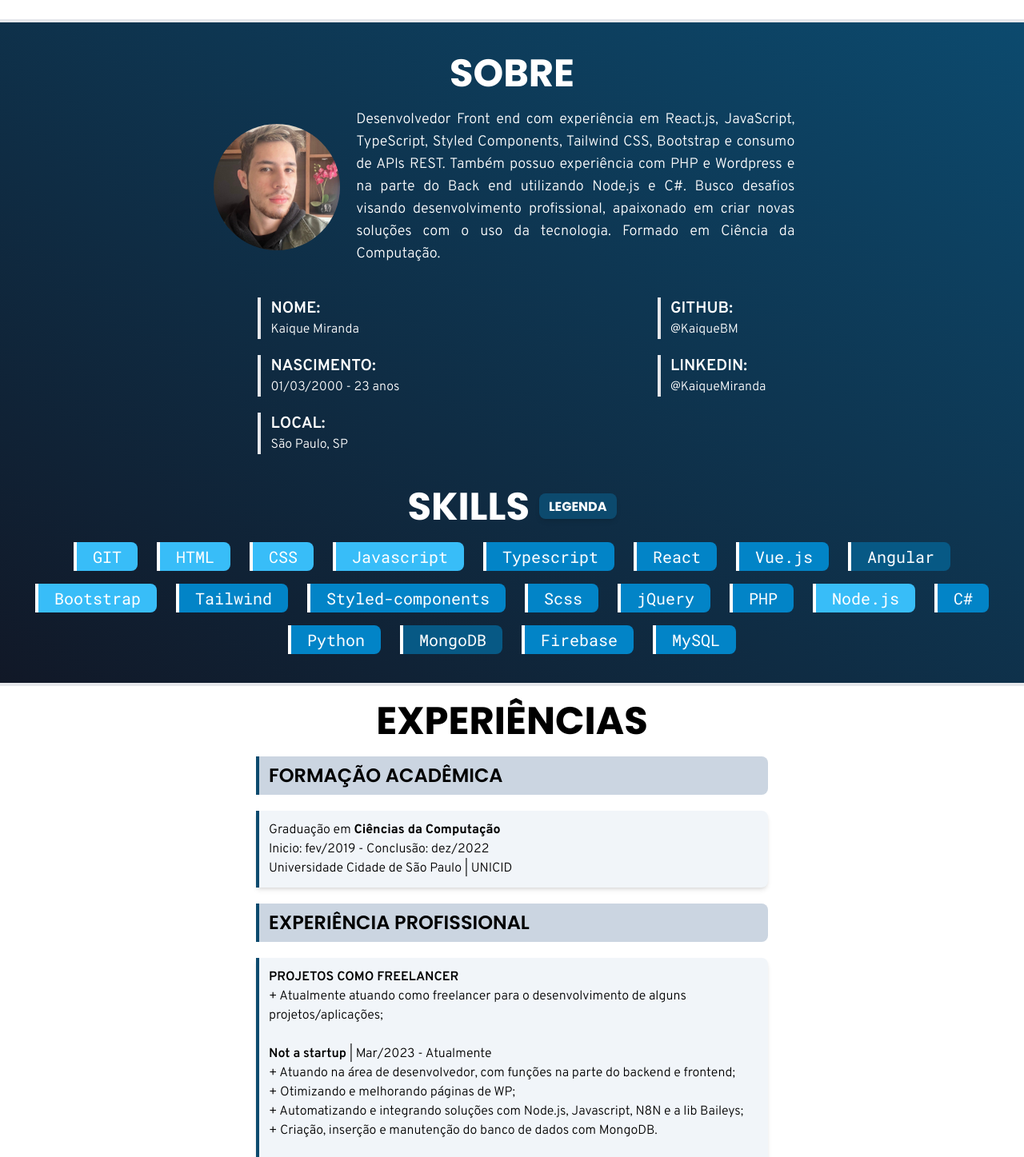
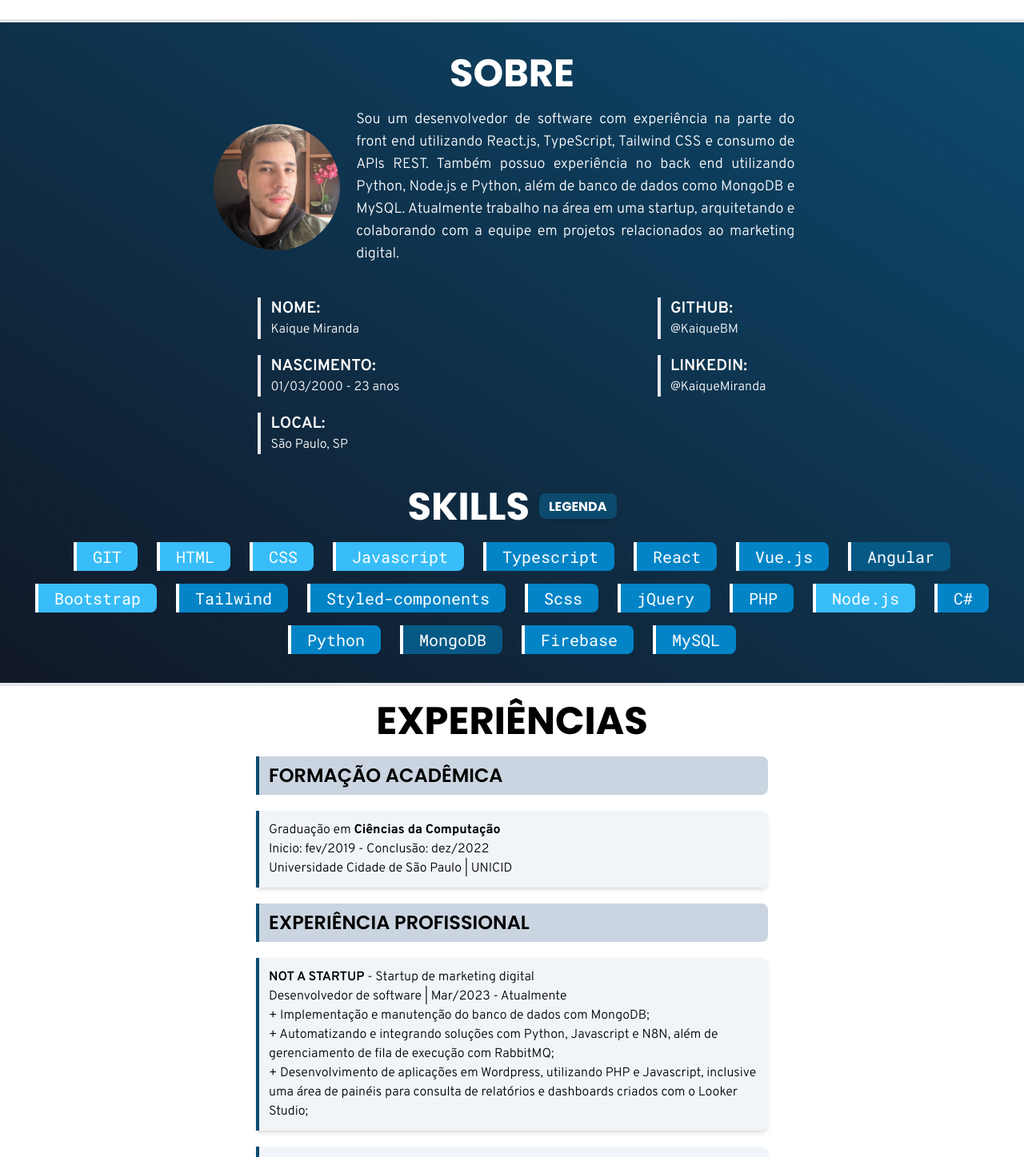
Before and after one commit to KaiqueBM/Kaique-Portfolio, a React (Vite) app: page / in a window 1280 px wide. Shown: the part 820-2267 px from the top of the page at 80% size. Built offline with nearby package versions, Linux system fonts and the light colour scheme.

Commit message:
feat: Atualizado informações de experiência, curso, sobre e CV

```diff
--- a/src/components/Cursos.tsx
+++ b/src/components/Cursos.tsx
@@ -6,24 +6,36 @@ const Cursos = () => {
       </div>
 
       <div className="flex flex-col justify-center items-center">
-
-
         <div className="text-left text-2xl text-black bg-slate-300 lg:w-6/12 w-11/12 pl-3 pr-3  pt-2 pb-2 rounded-r-lg  border-l-4 border-sky-900 font-poppins font-semibold uppercase">
           Cursos e certificados
         </div>
 
         <div className="font-overpass font-light bg-slate-100 border-l-4 border-sky-900 p-3 mt-5 mb-5 lg:w-6/12 w-11/12 rounded-r-lg shadow-md hover:bg-sky-900 hover:text-white hover:border-slate-100 transition duration-500">
           <div>
-            <span className="font-semibold">
-              Curso de VUE 3
-            </span>
-            - Youtube (Matheus Battisti - Hora de codar)
+            <span className="font-semibold">7° Workshop Outsystems</span>- Sys
+            manager
+          </div>
+          <div>Mai/2023 - Mai/2023</div>
+          <div>+ Conceitos de Outsystem;</div>
+          <div>+ Service studio, estruturas, entidades e atributos;</div>
+          <div>+ Aggregates, expressions, banco de dados e funções;</div>
+        </div>
+
+        <div className="font-overpass font-light bg-slate-100 border-l-4 border-sky-900 p-3 mb-5 lg:w-6/12 w-11/12 rounded-r-lg shadow-md hover:bg-sky-900 hover:text-white hover:border-slate-100 transition duration-500">
+          <div>
+            <span className="font-semibold">Curso de VUE 3</span>- Youtube
+            (Matheus Battisti - Hora de codar)
           </div>
           <div>Jan/2023 - jan/2023</div>
           <div>+ Conceitos de Vue.js;</div>
           <div>+ Inputs, data binding e criação de componentes;</div>
-          <div>+ Lifecycle hooks, hierarquia de componentes, diretivas, atributos dinâmicos, métodos, CSS scoped e global, eventos, prop, emit e mais;</div>
-          <div>+ Criação de API com JSON server e implementação do Vue Router.</div>
+          <div>
+            + Lifecycle hooks, hierarquia de componentes, diretivas, atributos
+            dinâmicos, métodos, CSS scoped e global, eventos, prop, emit e mais;
+          </div>
+          <div>
+            + Criação de API com JSON server e implementação do Vue Router.
+          </div>
         </div>
 
         <div className="font-overpass font-light bg-slate-100 border-l-4 border-sky-900 p-3 mb-5 lg:w-6/12 w-11/12 rounded-r-lg shadow-md hover:bg-sky-900 hover:text-white hover:border-slate-100 transition duration-500">
@@ -36,9 +48,18 @@ const Cursos = () => {
           <div>Ago/2022 - nov/2022</div>
           <div>+ Estrutura de um tema wordpress;</div>
           <div>+ O loop do Wordpress e explorando a classe WP_Query;</div>
-          <div>+ Criação de templates de páginas, página de blog, de pesquisa e mais;</div>
-          <div>+ Template parts, theme customizer e internacionalização/localização do tema;</div>
-          <div>+ Melhores práticas de segurança, migração do servidor e WP com docker.</div>
+          <div>
+            + Criação de templates de páginas, página de blog, de pesquisa e
+            mais;
+          </div>
+          <div>
+            + Template parts, theme customizer e internacionalização/localização
+            do tema;
+          </div>
+          <div>
+            + Melhores práticas de segurança, migração do servidor e WP com
+            docker.
+          </div>
         </div>
 
         <div className="font-overpass font-light bg-slate-100 border-l-4 border-sky-900 p-3 mb-5 lg:w-6/12 w-11/12 rounded-r-lg shadow-md hover:bg-sky-900 hover:text-white hover:border-slate-100 transition duration-500">
@@ -49,13 +70,24 @@ const Cursos = () => {
             - ProgramadorBR
           </div>
           <div>Jan/2022 - set/2022</div>
-          <div>+ Criar sites com as melhores práticas com HTML, CSS e Javascript;</div>
-          <div>+ Utilização de bibliotecas para mais agilidade como Bootstrap e JQuery;</div>
-          <div>+ Dominando a criação de aplicativos web com o React e Redux;</div>
-          <div>+ Criação de sistemas web dinâmicos e complexos que rodam no backend com Node.Js e desenvolvimento de aplicações REST;</div>
-          <div>+ Desenvolvimento de banco de dados utilizando Firebase e MongoDB.</div>
+          <div>
+            + Criar sites com as melhores práticas com HTML, CSS e Javascript;
+          </div>
+          <div>
+            + Utilização de bibliotecas para mais agilidade como Bootstrap e
+            JQuery;
+          </div>
+          <div>
+            + Dominando a criação de aplicativos web com o React e Redux;
+          </div>
+          <div>
+            + Criação de sistemas web dinâmicos e complexos que rodam no backend
+            com Node.Js e desenvolvimento de aplicações REST;
+          </div>
+          <div>
+            + Desenvolvimento de banco de dados utilizando Firebase e MongoDB.
+          </div>
         </div>
-
 
         <div className="font-overpass font-light bg-slate-100 border-l-4 border-sky-900 p-3 mb-5 lg:w-6/12 w-11/12 rounded-r-lg shadow-md hover:bg-sky-900 hover:text-white hover:border-slate-100 transition duration-500">
           <div>
@@ -66,30 +98,39 @@ const Cursos = () => {
           </div>
           <div>Ago/2022 - set/2022</div>
           <div>+ Práticas de modelagem de dados com Python;</div>
-          <div>+ Criação de tabelas e gráficos utilizando bibliotecas como Matplotlib, Seaborn e Pandas;</div>
-          <div>+ Conceitos e primeiros passos de inteligencia artificial em Python com Scikit-learn</div>
+          <div>
+            + Criação de tabelas e gráficos utilizando bibliotecas como
+            Matplotlib, Seaborn e Pandas;
+          </div>
+          <div>
+            + Conceitos e primeiros passos de inteligencia artificial em Python
+            com Scikit-learn
+          </div>
         </div>
 
         <div className="font-overpass font-light bg-slate-100 border-l-4 border-sky-900 p-3 mb-5 lg:w-6/12 w-11/12 rounded-r-lg shadow-md hover:bg-sky-900 hover:text-white hover:border-slate-100 transition duration-500">
           <div>
-            <span className="font-semibold">
-              Curso de git e github
-            </span>
-            - uDemy (Willian Justen de Vasconcellos)
+            <span className="font-semibold">Curso de git e github</span>- uDemy
+            (Willian Justen de Vasconcellos)
           </div>
           <div>Mai/2022 - mai/2022</div>
           <div>+ Conceitos de git, controle de versão e ciclo de vida</div>
-          <div>+ Fazendo commits, visualizando logs e diffs, clonando repositórios e fork;</div>
-          <div>+ Ramificação (branch), git stash, revert e conceitos avançados.</div>
+          <div>
+            + Fazendo commits, visualizando logs e diffs, clonando repositórios
+            e fork;
+          </div>
+          <div>
+            + Ramificação (branch), git stash, revert e conceitos avançados.
+          </div>
         </div>
-
 
         <div className="font-overpass font-light bg-slate-100 border-l-4 border-sky-900 p-3 mb-5 lg:w-6/12 w-11/12 rounded-r-lg shadow-md hover:bg-sky-900 hover:text-white hover:border-slate-100 transition duration-500">
           <div>
             <span className="font-semibold">
               Aprenda do ZERO a fazer software
             </span>
-            - EuCodo (curso ainda está sendo produzido sempre com novos conteúdos)
+            - EuCodo (curso ainda está sendo produzido sempre com novos
+            conteúdos)
           </div>
           <div>Fev/2023 - atualmente</div>
           <div>+ Dominando o C# e .NET;</div>
@@ -98,9 +139,6 @@ const Cursos = () => {
           <div>+ Construindo relatórios elegantes com PowerBI.</div>
         </div>
       </div>
-
-
-
     </div>
   );
 };
--- a/src/components/Experiencias.tsx
+++ b/src/components/Experiencias.tsx
@@ -25,32 +25,19 @@ const Experiencias = () => {
 
         <div className="font-overpass font-light bg-slate-100 border-l-4 border-sky-900 p-3 mt-5 mb-5 lg:w-6/12 w-11/12 rounded-r-lg shadow-md hover:bg-sky-900 hover:text-white hover:border-slate-100 transition duration-500">
           <div>
-            <span className="font-semibold">PROJETOS COMO FREELANCER</span>
+            <span className="font-semibold">NOT A STARTUP</span> - Startup de
+            marketing digital
           </div>
-          <div>+ Atualmente atuando como freelancer para o desenvolvimento de alguns projetos/aplicações;</div>
-          <br></br>
+          <div>Desenvolvedor de software | Mar/2023 - Atualmente</div>
+          <div>+ Implementação e manutenção do banco de dados com MongoDB;</div>
           <div>
-          <span className="font-semibold">Not a startup</span> | Mar/2023 -
-            Atualmente
+            + Automatizando e integrando soluções com Python, Javascript e N8N,
+            além de gerenciamento de fila de execução com RabbitMQ;
           </div>
           <div>
-            + Atuando na área de desenvolvedor, com funções na parte do backend e frontend;
-          </div>
-          <div>+ Otimizando e melhorando páginas de WP;</div>
-          <div>
-            + Automatizando e integrando soluções com Node.js, Javascript, N8N e a lib Baileys;
-          </div>
-          <div>+ Criação, inserção e manutenção do banco de dados com MongoDB.</div>
-              <br></br>
-          <div>
-          <span className="font-semibold">Federação Paulista de voileibol</span> | Fev/2023 -
-            Fev
-          </div>
-          <div>
-            + Desenvolvido um site com as melhores práticas para a FPVD;
-          </div>
-          <div>
-            + Criado sistemas de notícias, clubes e arbítros com PHP.
+            + Desenvolvimento de aplicações em Wordpress, utilizando PHP e
+            Javascript, inclusive uma área de painéis para consulta de
+            relatórios e dashboards criados com o Looker Studio;
           </div>
         </div>
 
@@ -60,11 +47,11 @@ const Experiencias = () => {
             classificados
           </div>
           <div>
-            Estágio assistente de operações da Anapro | Nov/2021 -
-            Dez/2022
+            Estágio assistente de operações da Anapro | Nov/2021 - Dez/2022
           </div>
           <div>
-            + Desenvolvimento de instâncias para incorporadoras, implantação de unidades e configuração de fluxo de vendas;
+            + Desenvolvimento de instâncias para incorporadoras, implantação de
+            unidades e configuração de fluxo de vendas;
           </div>
           <div>
             + Desenvolvimentos de templates para os contratos (utilizando HTML,
@@ -79,24 +66,20 @@ const Experiencias = () => {
             <span className="font-semibold">ONLAB STUDIO</span> - Agência de
             marketing e desenvolvimento de aplicações
           </div>
-          <div>Estágio em desenvolvimento web frontend | Ago/2021 - Nov/2021</div>
           <div>
-            + Criação e desenvolvimento de sites responsivos (HTML, CSS, Javascript, Bootstrap, React);
+            Estágio em desenvolvimento web frontend | Ago/2021 - Nov/2021
+          </div>
+          <div>
+            + Criação e desenvolvimento de sites responsivos (HTML, CSS,
+            Javascript, Bootstrap, React);
           </div>
           <div>
             + Desenvolvimento de temas para sites em Wordpress (PHP, Javascript,
             Ajax, jQuery);
           </div>
-          <div>
-            +  Manutenção e otimizações em páginas de WP.
-          </div>
+          <div>+ Manutenção e otimizações em páginas de WP.</div>
         </div>
-
-
       </div>
-
-
-
     </div>
   );
 };
--- a/src/components/Sobre.tsx
+++ b/src/components/Sobre.tsx
@@ -15,12 +15,12 @@ const Sobre = () => {
           />
         </div>
         <div className="w-10/12 ml-5 mr-5 text-lg text-justify font-overpass font-light">
-          Desenvolvedor Front end com experiência em React.js, JavaScript,
-          TypeScript, Styled Components, Tailwind CSS, Bootstrap e consumo de
-          APIs REST. Também possuo experiência com PHP e Wordpress e na parte do
-          Back end utilizando Node.js e C#. Busco desafios visando
-          desenvolvimento profissional, apaixonado em criar novas soluções com o
-          uso da tecnologia. Formado em Ciência da Computação.
+          Sou um desenvolvedor de software com experiência na parte do front end
+          utilizando React.js, TypeScript, Tailwind CSS e consumo de APIs REST.
+          Também possuo experiência no back end utilizando Python, Node.js e
+          Python, além de banco de dados como MongoDB e MySQL. Atualmente
+          trabalho na área em uma startup, arquitetando e colaborando com a
+          equipe em projetos relacionados ao marketing digital.
         </div>
       </div>
       <div className="flex sm:flex-row flex-col sm:justify-evenly justify-center sm:ml-0 ml-10 mt-10">
```
Also changed, not shown: 1 other file (tests, documents, lock files or other folders).
